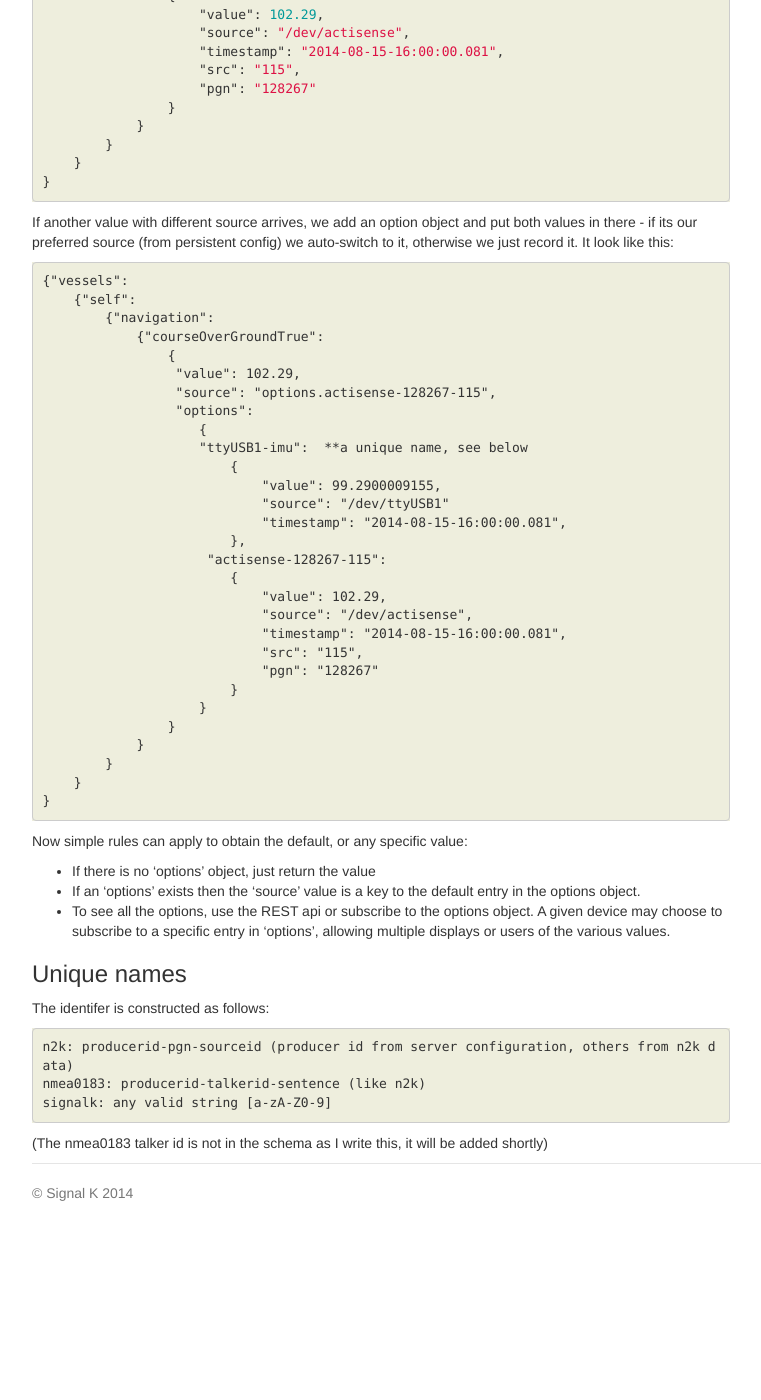
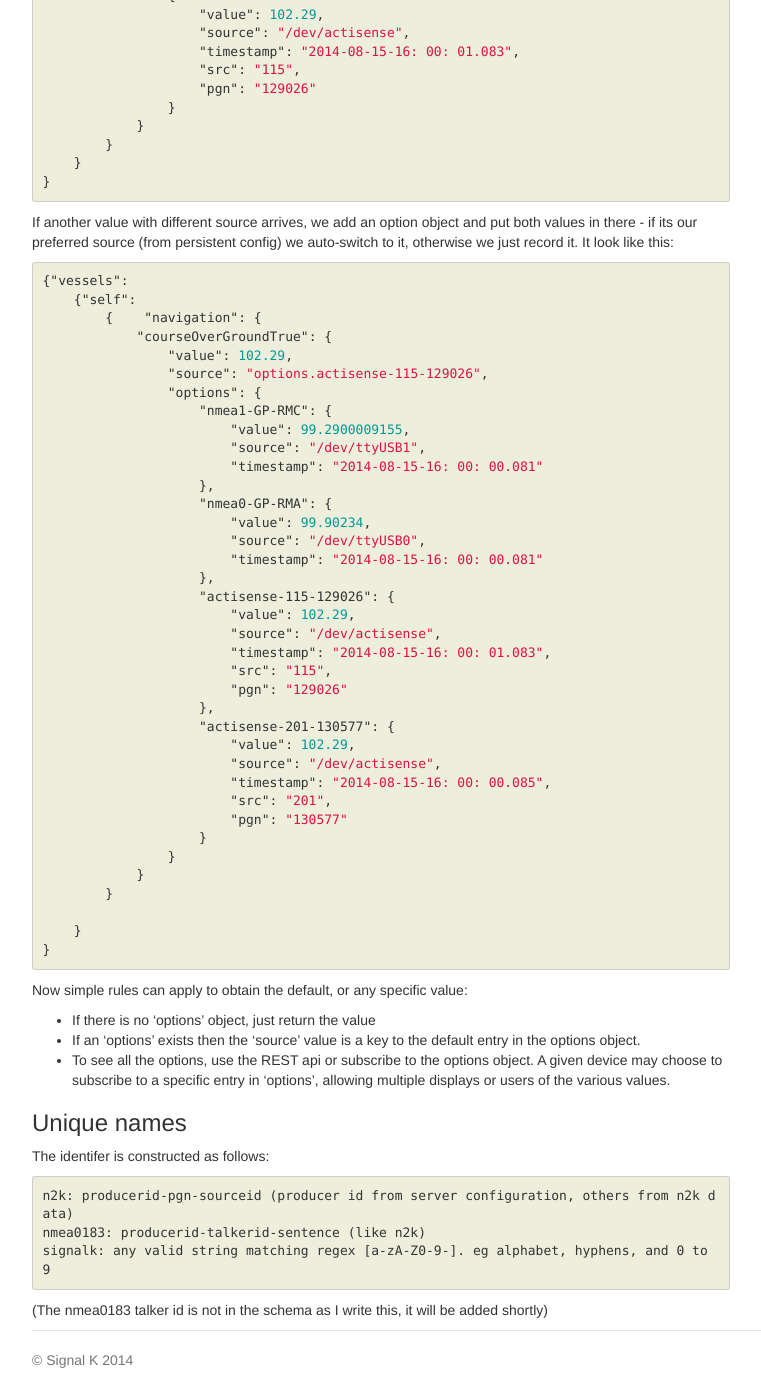
Before and after one commit to SignalK/signalk.github.io, a Jekyll site: the page built from dev/multipleValues.md, in a window 1280 px wide and 1400 px high, scrolled down 494 px. Shown: the whole window, without its empty margins (138-899 px from the left). Built offline with Jekyll 4.4.1, drawn with Linux system fonts in a browser that asks for light colours; nearby versions of some CDN libraries; Markdown is read by kramdown in place of the engine named in the settings; before the commit the page ends 1727 px from its top, so only the background shows below that.

Commit message:
Changes per tkurki

````diff
--- a/dev/multipleValues.md
+++ b/dev/multipleValues.md
@@ -23,9 +23,9 @@ If its the first value for the key, it becomes the default value and looks like
                 {
 		    "value": 102.29,
 		    "source": "/dev/actisense",
-		    "timestamp": "2014-08-15-16:00:00.081",
+		    "timestamp": "2014-08-15-16: 00: 01.083",
 		    "src": "115",
-		    "pgn": "128267"
+		    "pgn": "129026"
 		}
 	    }
 	}
@@ -35,34 +35,42 @@ If its the first value for the key, it becomes the default value and looks like
 
 If another value with different source arrives, we add an option object and put both values in there - if its our preferred source (from persistent config) we auto-switch to it, otherwise we just record it. It look like this:
 
-```
+```json
 {"vessels":
     {"self":
-        {"navigation":
-            {"courseOverGroundTrue":
-                {
-                 "value": 102.29,
-                 "source": "options.actisense-128267-115",
-                 "options":
-                    {
-                    "ttyUSB1-imu":  **a unique name, see below
-                        {
-                            "value": 99.2900009155,
-                            "source": "/dev/ttyUSB1"
-                            "timestamp": "2014-08-15-16:00:00.081",
-                        },
-                     "actisense-128267-115":
-                        {
-                            "value": 102.29,
-                            "source": "/dev/actisense",
-                            "timestamp": "2014-08-15-16:00:00.081",
-                            "src": "115",
-                            "pgn": "128267"
-                        }
-                    }
-                }
-            }
-        }
+        {    "navigation": {
+	    "courseOverGroundTrue": {
+		"value": 102.29,
+		"source": "options.actisense-115-129026",
+		"options": {
+		    "nmea1-GP-RMC": {
+			"value": 99.2900009155,
+			"source": "/dev/ttyUSB1",
+			"timestamp": "2014-08-15-16: 00: 00.081"
+		    },
+		    "nmea0-GP-RMA": {
+			"value": 99.90234,
+			"source": "/dev/ttyUSB0",
+			"timestamp": "2014-08-15-16: 00: 00.081"
+		    },
+		    "actisense-115-129026": {
+			"value": 102.29,
+			"source": "/dev/actisense",
+			"timestamp": "2014-08-15-16: 00: 01.083",
+			"src": "115",
+			"pgn": "129026"
+		    },
+		    "actisense-201-130577": {
+			"value": 102.29,
+			"source": "/dev/actisense",
+			"timestamp": "2014-08-15-16: 00: 00.085",
+			"src": "201",
+			"pgn": "130577"
+		    }
+		}
+	    }
+	}
+
     }
 }
 ```
@@ -79,6 +87,6 @@ The identifer is constructed as follows:
 
     n2k: producerid-pgn-sourceid (producer id from server configuration, others from n2k data)
     nmea0183: producerid-talkerid-sentence (like n2k)
-    signalk: any valid string [a-zA-Z0-9]
+    signalk: any valid string matching regex [a-zA-Z0-9-]. eg alphabet, hyphens, and 0 to 9
 
 (The nmea0183 talker id is not in the schema as I write this, it will be added shortly)
````
